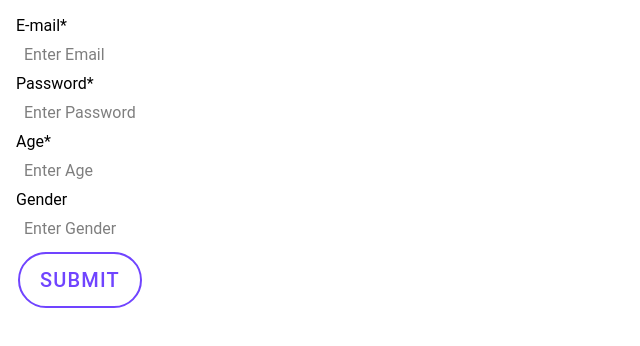
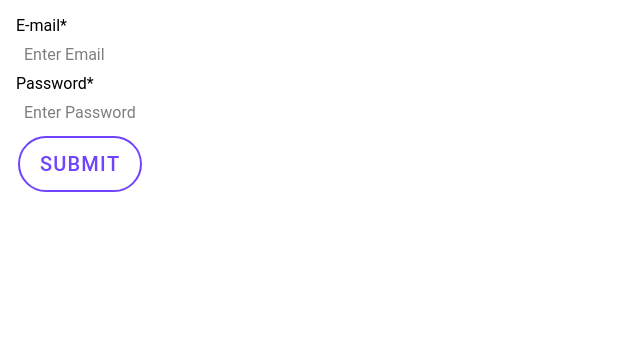
Before and after one commit to makmoud98/demonhacks19-frontend, a React (Create React App) app: page /customerregister in a window 1280 px wide. Shown: the top 346 px of the page, without its empty margins (0-640 px from the left). Built offline with nearby package versions, Linux system fonts and the light colour scheme; the HTML template or start-up script is replaced by a standard one.

Commit message:
Update CustomerRegister.tsx

```diff
--- a/src/pages/CustomerRegister.tsx
+++ b/src/pages/CustomerRegister.tsx
@@ -1,27 +1,56 @@
 import { IonInput, IonLabel, IonContent, IonPage, IonButton} from '@ionic/react';
-import React from 'react';
-import {Map, GoogleApiWrapper} from 'google-maps-react';
+import { Redirect } from 'react-router-dom'
+import React from 'react'
+import axios from 'axios'
 
 
 
-const CustomerRegister: React.FC = () => {
+
+class CustomerRegister extends React.Component {
+  state : any;
+
+  constructor() {
+    super({});
+    this.state = {'email': '', 'password': ''};
+  }
+
+  onClick = () => {
+    axios.post("https://vps258740.vps.ovh.ca/api/auth/register/customer", this.state).then(res => {
+      if(res.status === 200){
+        console.log('success!')
+        return <Redirect to='/CustomerDashboard'/>
+      }
+    })
+  }
+
+  onInputChange = (e) => {
+    var key = e.target.id
+    var val = e.target.value
+    this.setState({[key]: val})
+    console.log(this.state)
+  }
+
+  render() {
     return (
       <IonPage>
         <IonContent className="ion-padding">
           <IonLabel>E-mail*</IonLabel>
-		<IonInput placeholder="Enter Email"></IonInput>
+          <IonInput
+            id="email"
+            onIonChange={this.onInputChange}
+            placeholder="Enter Email"></IonInput>
           <IonLabel>Password*</IonLabel>
-		<IonInput placeholder="Enter Password"></IonInput>
-		<IonLabel>Age*</IonLabel>
-		<IonInput placeholder="Enter Age"></IonInput>
-		<IonLabel>Gender</IonLabel>
-		<IonInput placeholder="Enter Gender"></IonInput>
-		<IonButton size="large" color="tertiary" shape="round" fill="outline">
+          <IonInput
+            id="password"
+            onIonChange={this.onInputChange}
+            placeholder="Enter Password"></IonInput>
+          <IonButton size="large" color="tertiary" shape="round" fill="outline" href="BusinessDash" onClick={this.onClick}>
             Submit
           </IonButton>
         </IonContent>
       </IonPage>
-  );
-};
+    )
+  }
+}
 
 export default CustomerRegister;
```
Lines whose indentation alone changed are shown as unchanged.
